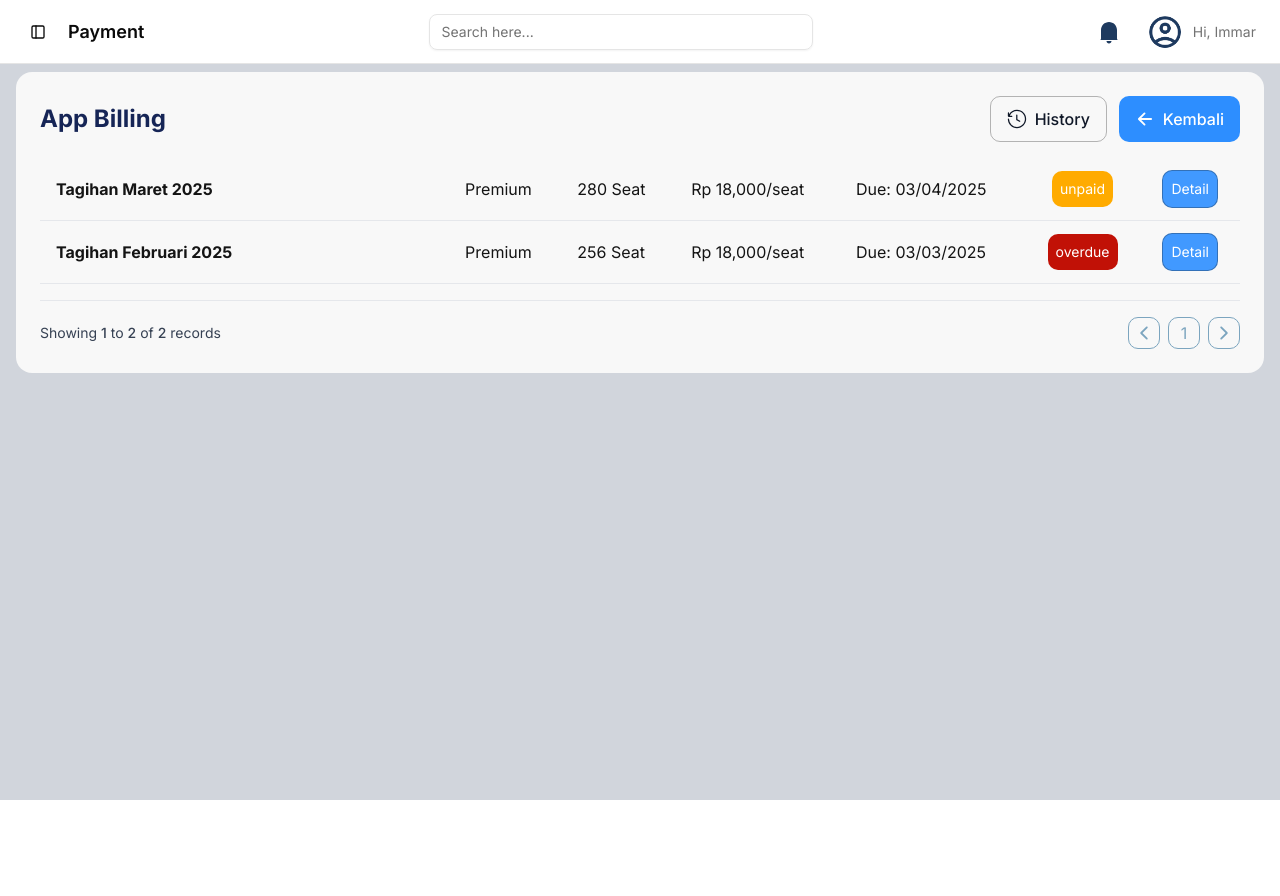
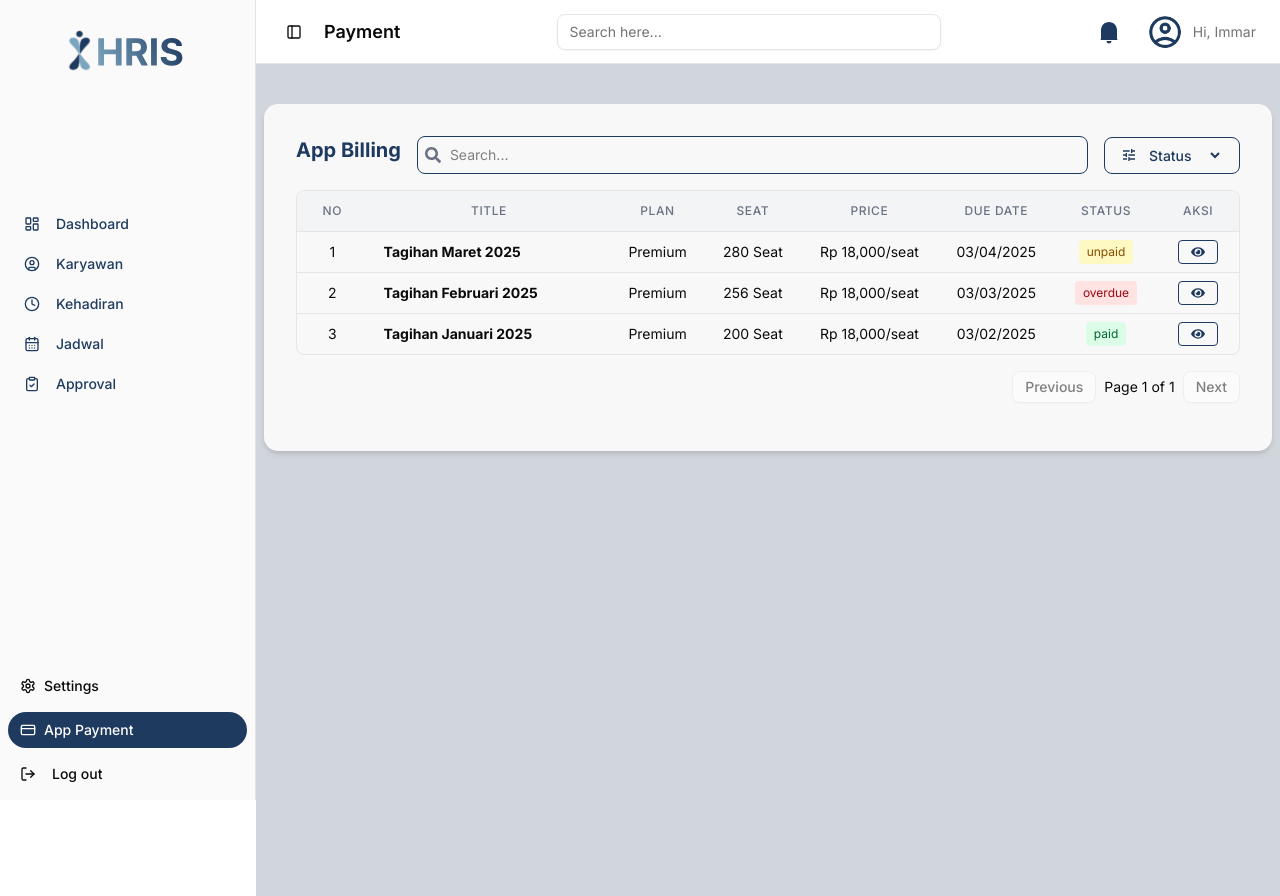
Before and after one commit to ImmarGaneru/CMLABS-HRIS-Frontend, a Next.js app: page /payment in a window 1280 px wide. Before the commit the page ends 800 px from the top, so only its background shows below. Built offline with nearby package versions, Linux system fonts and the light colour scheme.

Commit message:
Fixing: - Generalization on payment page

```diff
--- a/src/app/component/Layout.tsx
+++ /dev/null
@@ -1,16 +0,0 @@
-import React from "react";
-
-type LayoutProps = {
-  children: React.ReactNode;
-  pageId: string;
-};
-
-export default function Layout({ children, pageId }: LayoutProps) {
-  return (
-    <div id={pageId}>
-      <header>Header</header>
-      <main>{children}</main>
-      <footer>Footer</footer>
-    </div>
-  );
-}
--- a/src/app/payment/component_payment/billing.tsx
+++ b/src/app/payment/component_payment/billing.tsx
@@ -1,11 +1,18 @@
 'use client';
-import { GoHistory } from "react-icons/go";
-import { IoArrowBackOutline } from "react-icons/io5";
-import { IoIosArrowBack, IoIosArrowForward } from "react-icons/io";
 import { useRouter } from 'next/navigation';
-import { useState } from 'react';
+import { useState, useMemo } from 'react';
+import { DataTable } from "@/components/Datatable";
+import DataTableHeader from "@/components/DatatableHeader";
+import { ColumnDef } from "@tanstack/react-table";
+import { FaEye } from "react-icons/fa";
 
-interface Bill {
+export default function BillList() {
+    const router = useRouter();
+    const [showHistory, setShowHistory] = useState(false);
+    const [filterText, setFilterText] = useState("");
+    const [filterStatus, setFilterStatus] = useState("");
+
+    type Bill = {
         id: string;
         title: string;
         plan: string;
@@ -13,13 +20,113 @@ interface Bill {
         price: number;
         dueDate: string;
         status: 'unpaid' | 'paid' | 'overdue';
-}
+    };
 
-export default function BillList(){
-    const router = useRouter();
-    const [showHistory, setShowHistory] = useState(false);
+    const statusFilters = [
+        { label: 'Unpaid', value: 'unpaid' },
+        { label: 'Paid', value: 'paid' },
+        { label: 'Overdue', value: 'overdue' },
+    ];
 
-    const bills: Bill[] = [
+    const billColumns = useMemo<ColumnDef<Bill>[]>(
+        () => [
+            {
+                id: "No",
+                header: "No",
+                cell: ({ row }) => (
+                    <div className="flex justify-center">
+                        {row.index + 1}
+                    </div>
+                ),
+                size: 60,
+            },
+            {
+                accessorKey: "title",
+                header: "Title",
+                cell: info => (
+                    <div className="truncate w-[200px] font-bold">
+                        {info.getValue() as string}
+                    </div>
+                ),
+            },
+            {
+                accessorKey: "plan",
+                header: "Plan",
+                cell: info => (
+                    <div className="flex justify-center">
+                        {info.getValue() as string}
+                    </div>
+                ),
+            },
+            {
+                accessorKey: "seat",
+                header: "Seat",
+                cell: info => (
+                    <div className="flex justify-center">
+                        {info.getValue() as number} Seat
+                    </div>
+                ),
+            },
+            {
+                accessorKey: "price",
+                header: "Price",
+                cell: info => (
+                    <div className="flex justify-center">
+                        Rp {(info.getValue() as number).toLocaleString()}/seat
+                    </div>
+                ),
+            },
+            {
+                accessorKey: "dueDate",
+                header: "Due Date",
+                cell: info => (
+                    <div className="flex justify-center">
+                        {info.getValue() as string}
+                    </div>
+                ),
+            },
+            {
+                accessorKey: "status",
+                header: "Status",
+                cell: info => {
+                    const status = info.getValue() as string;
+                    const statusStyle: Record<string, string> = {
+                        "paid": "bg-green-100 text-green-800",
+                        "overdue": "bg-red-100 text-red-800",
+                        "unpaid": "bg-yellow-100 text-yellow-800",
+                    };
+                    return (
+                        <div className="flex justify-center">
+                            <span className={`px-2 py-1 text-xs rounded ${statusStyle[status] ?? "bg-gray-100 text-gray-800"}`}>
+                                {status}
+                            </span>
+                        </div>
+                    );
+                },
+            },
+            {
+                id: "actions",
+                header: "Aksi",
+                cell: ({ row }) => {
+                    const data = row.original;
+                    return (
+                        <div className="flex gap-2 justify-center">
+                            <button
+                                title="Detail"
+                                onClick={() => handleViewInvoice(data)}
+                                className={"border border-[#1E3A5F] px-3 py-1 rounded text-[#1E3A5F] bg-[#f8f8f8]"}
+                            >
+                                <FaEye />
+                            </button>
+                        </div>
+                    );
+                },
+            },
+        ],
+        []
+    );
+
+    const dummyData: Bill[] = [
         {
             id: 'INV-001',
             title: 'Tagihan Maret 2025',
@@ -49,113 +156,43 @@ export default function BillList(){
         }
     ];
 
-    const handleViewInvoice = (invoiceId: string, title: string, plan: string, seat: number, price: number, dueDate: string, status: string) => {
-        const data = {
-            id: invoiceId,
-            title,
-            plan,
-            seat,
-            price,
-            dueDate,
-            status,
-            amount: seat * price
+    const handleViewInvoice = (data: Bill) => {
+        const invoiceData = {
+            ...data,
+            amount: data.seat * data.price
         };
-        router.push(`/payment/invoice?data=${encodeURIComponent(JSON.stringify(data))}`);
+        router.push(`/payment/invoice?data=${encodeURIComponent(JSON.stringify(invoiceData))}`);
     };
 
-    const filteredBills = bills.filter(bill =>
-        showHistory ? bill.status === 'paid' : bill.status !== 'paid'
-    );
+    // Filter data based on search text, status and history toggle
+    const filteredData = useMemo(() => {
+        return dummyData.filter((item) => {
+            const matchesSearch = item.title.toLowerCase().includes(filterText.toLowerCase()) ||
+                                item.plan.toLowerCase().includes(filterText.toLowerCase());
+            const matchesStatus = !filterStatus || item.status === filterStatus;
+            return matchesSearch && matchesStatus;
+        });
+    }, [filterText, filterStatus, showHistory]);
 
-    return(
-        <div className="flex flex-col px-6 py-6 gap-4 w-full h-fit bg-[#F8F8F8] rounded-2xl">
-            {/* Bill header */}
-            <div className="flex flex-row w-full items-center justify-between">
-                <h3 className="text-2xl font-bold text-blue-950">
-                    {showHistory ? 'Payment History' : 'App Billing'}
-                </h3>
-                {/* button container */}
-                <div className="flex flex-row gap-3">
-                    <button
-                        onClick={() => setShowHistory(!showHistory)}
-                        className={`flex items-center justify-center gap-2 ${
-                            showHistory
-                                ? 'bg-[#2D8EFF] hover:bg-[#2D8EFF]/90 text-white'
-                                : 'hover:bg-gray-200 text-gray-900'
-                        } px-4 py-2.5 rounded-lg border border-[#141414]/30 transition-colors`}
-                    >
-                        <GoHistory size={20}/>
-                        <span className="font-medium">{showHistory ? 'History' : 'History'}</span>
-                    </button>
-                    <button
-                        onClick={() => router.push('/dashboard')}
-                        className="flex items-center justify-center gap-2 bg-[#2D8EFF] hover:bg-[#2D8EFF]/90 text-white px-4 py-2.5 rounded-lg border-[#141414]/30 transition-colors"
-                    >
-                        <IoArrowBackOutline size={20}/>
-                        <span className="font-medium">Kembali</span>
-                    </button>
-                </div>
-            </div>
-            {/* Table Bill field data */}
-            <div className="flex-1 overflow-auto">
-                <table className="w-full border-collapse">
-                    <tbody>
-                        {filteredBills.map((bill) => (
-                            <tr key={bill.id} className="border-b border-gray-200 hover:bg-gray-50 transition-colors">
-                                <td className="px-4 py-3 text-[#141414] text-[16px] font-bold min-w-[360px]">{bill.title}</td>
-                                <td className="px-4 py-3 text-[#141414] text-[16px]">{bill.plan}</td>
-                                <td className="px-4 py-3 text-[#141414] text-[16px]">{bill.seat} Seat</td>
-                                <td className="px-4 py-3 text-[#141414] text-[16px]">Rp {bill.price.toLocaleString()}/seat</td>
-                                <td className="px-4 py-3 text-[#141414] text-[16px]">Due: {bill.dueDate}</td>
-                                <td className="px-4 py-3 text-center">
-                                    <span className={`px-2 py-2 text-white rounded-lg text-sm inline-block ${
-                                        bill.status === 'paid' ? 'bg-[#257047]' :
-                                        bill.status === 'overdue' ? 'bg-[#C11106]' :
-                                        'bg-[#FFAB00]'
-                                    }`}>
-                                        {bill.status}
-                                    </span>
-                                </td>
-                                <td className="px-4 py-3 text-center">
-                                    <button
-                                        onClick={() => handleViewInvoice(
-                                            bill.id,
-                                            bill.title,
-                                            bill.plan,
-                                            bill.seat,
-                                            bill.price,
-                                            bill.dueDate,
-                                            bill.status
-                                        )}
-                                        className={`px-2 py-2 ${
-                                            bill.status === 'paid'
-                                                ? 'bg-gray-400'
-                                                : 'bg-[#2D8EFF]/90 hover:bg-[#2D8EFF]'
-                                        } text-white rounded-lg text-sm border border-[#141414]/30`}
-                                    >
-                                        Detail
-                                    </button>
-                                </td>
-                            </tr>
-                        ))}
-                    </tbody>
-                </table>
-            </div>
-            {/* Pagination */}
-            <div className="flex items-center justify-between border-t border-gray-200 pt-4">
-                <div className="text-sm text-gray-700">
-                    Showing <span className="font-medium">1</span> to <span className="font-medium">{filteredBills.length}</span> of <span className="font-medium">{filteredBills.length}</span> records
-                </div>
-                <div className="flex items-center gap-2">
-                    <button className="flex items-center justify-center w-8 h-8 border border-[#7CA5BF] rounded-lg text-[#7CA5BF] hover:bg-[#7CA5BF] hover:text-white transition-colors">
-                        <IoIosArrowBack size={20}/>
-                    </button>
-                    <button className="flex items-center justify-center w-8 h-8 border border-[#7CA5BF] rounded-lg text-[#7CA5BF] hover:bg-[#7CA5BF] hover:text-white transition-colors">
-                        1
-                    </button>
-                    <button className="flex items-center justify-center w-8 h-8 border border-[#7CA5BF] rounded-lg text-[#7CA5BF] hover:bg-[#7CA5BF] hover:text-white transition-colors">
-                        <IoIosArrowForward size={20}/>
-                    </button>
+    return (
+        <div className="min-h-screen flex flex-col gap-4">
+            <div className="bg-[#f8f8f8] rounded-xl p-8 shadow-md mt-6">
+                <div className="flex justify-between items-center mb-4 gap-4 flex-wrap">
+                    <DataTableHeader
+                        title={showHistory ? 'Payment History' : 'App Billing'}
+                        hasSearch={true}
+                        hasSecondFilter={true}
+                        hasHistoryToggle={true}
+                        hasExport={true}
+                        hasImport={true}
+                        hasAdd={true}
+                        searchValue={filterText}
+                        onSearch={setFilterText}
+                        secondFilterValue={filterStatus}
+                        onSecondFilterChange={setFilterStatus}
+                        secondFilterOptions={statusFilters}
+                    />
+                    <DataTable columns={billColumns} data={filteredData}/>
                 </div>
             </div>
         </div>
--- a/src/app/payment/component_payment/invoice.tsx
+++ b/src/app/payment/component_payment/invoice.tsx
@@ -2,6 +2,7 @@
 import { useState, useEffect } from 'react';
 import { IoArrowBackOutline } from "react-icons/io5";
 import { useSearchParams } from 'next/navigation';
+import Button from '@/components/Button';
 
 interface InvoiceData {
     id: string;
@@ -85,10 +86,10 @@ export default function Invoice() {
             {/* Header */}
             <div className="flex flex-row w-full items-center justify-between">
                 <h3 className="text-2xl font-bold text-blue-950">Invoice Details</h3>
-                <button onClick={() => window.history.back()} className="flex items-center justify-center gap-2 bg-[#2D8EFF] hover:bg-[#2D8EFF]/90 text-white px-4 py-2.5 rounded-lg border-[#141414]/30 transition-colors">
+                <Button onClick={() => window.history.back()} variant='redirectButton'>
                     <IoArrowBackOutline size={20}/>
                     <span className="font-medium">Kembali</span>
-                </button>
+                </Button>
             </div>
 
             {/* Invoice Details */}
--- a/src/app/payment/invoice/page.tsx
+++ b/src/app/payment/invoice/page.tsx
@@ -3,7 +3,7 @@ import Invoice from '@/app/payment/component_payment/invoice';
 
 export default function InvoicePage() {
     return (
-        <div className="bg-gray-300 px-4 py-8">
+        <div className="px-2 py-4">
             <Invoice />
         </div>
     );
--- a/src/app/payment/page.tsx
+++ b/src/app/payment/page.tsx
@@ -4,7 +4,7 @@ import BillList from "./component_payment/billing";
 
 export default function PaymentPage(){
     return(
-        <section className="bg-gray-300 flex flex-col px-4 py-2 gap-6 w-full h-fit">
+        <section className="flex flex-col px-2 py-4 gap-6 w-full h-fit">
             {/* Halaman Billing*/}
             <BillList/>
         </section>
--- a/src/components/DatatableHeader.tsx
+++ b/src/components/DatatableHeader.tsx
@@ -6,6 +6,7 @@ import {
   FaPlusCircle,
   FaCloudUploadAlt,
   FaCloudDownloadAlt,
+  FaHistory
 } from 'react-icons/fa';
 import { MdTune } from "react-icons/md";
 
@@ -21,6 +22,7 @@ type DataTableHeaderProps = {
   hasImport?: boolean;
   hasAdd?: boolean;
   hasSecondFilter?: boolean;
+  hasHistoryToggle?: boolean;
 
   // Handlers (only needed if feature is enabled)
   onSearch?: (value: string) => void;
@@ -30,12 +32,14 @@ type DataTableHeaderProps = {
   onExport?: () => void;
   onImport?: (e: React.ChangeEvent<HTMLInputElement>) => void;
   onAdd?: () => void;
+  onHistoryToggle?: () => void;
 
   // State values
   searchValue?: string;
   filterValue?: string;
   secondFilterValue?: string;
   dateFilterValue?: string;
+  showHistory?: boolean;
 
   // Custom filter options
   filterOptions?: FilterOption[];
@@ -51,6 +55,7 @@ const DataTableHeader: React.FC<DataTableHeaderProps> = ({
   hasExport = true,
   hasImport = true,
   hasAdd = true,
+  hasHistoryToggle = false,
   onSearch,
   onFilterChange,
   onSecondFilterChange,
@@ -58,10 +63,12 @@ const DataTableHeader: React.FC<DataTableHeaderProps> = ({
   onExport,
   onImport,
   onAdd,
+  onHistoryToggle,
   searchValue = '',
   filterValue = '',
   secondFilterValue = '',
   dateFilterValue = '',
+  showHistory = false,
   filterOptions,
   secondFilterOptions,
 }) => {
@@ -86,6 +93,20 @@ const DataTableHeader: React.FC<DataTableHeaderProps> = ({
 
       {/* Action Buttons Container */}
       <div className="flex items-center gap-2">
+        {/* History Toggle Button */}
+        {hasHistoryToggle && onHistoryToggle && (
+          <Button variant="tableFeatureButton">
+            <FaHistory size={16} />
+            <span className="font-medium">{showHistory ? 'Current' : 'History'}</span>
+            <input
+              type="checkbox"
+              checked={showHistory}
+              onChange={onHistoryToggle}
+              className="hidden"
+            />
+          </Button>
+        )}
+
         {/* Date Filter */}
         {hasDateFilter && onDateFilterChange && (
           <Button variant="tableFeatureButton">
--- a/src/components/Layout2.tsx
+++ b/src/components/Layout2.tsx
@@ -19,11 +19,8 @@ export default function Layout2({ children }: { children: React.ReactNode }) {
             pathname.startsWith("/dashboard")||
             pathname.startsWith("/employee") ||
             pathname.startsWith("/jadwal") ||
-            pathname.startsWith("/approval")
-    }
-
-    const usesNavBar = () => {
-        return pathname.startsWith("/payment")
+            pathname.startsWith("/approval") ||
+            pathname.startsWith("/payment")
     }
 
     // Handle special layout for lupa_password and link_expired
@@ -60,22 +57,6 @@ export default function Layout2({ children }: { children: React.ReactNode }) {
         )
     }
 
-    if (usesNavBar()){
-        return(
-            <SidebarProvider>
-                <Head>
-                    <link rel="icon" href="/favicon.ico" />
-                </Head>
-                <div className="flex-1 flex flex-col bg-gray-300">
-                    <Navbar3 />
-                    <div className="flex-1">
-                        <main>{children}</main>
-                    </div>
-                </div>
-            </SidebarProvider>
-        )
-    }
-
     // Default layout with Navbar and Footer
     return (
         <>
--- a/src/components/SidebarApp.tsx
+++ b/src/components/SidebarApp.tsx
@@ -11,6 +11,7 @@ import {
     Clock,
     CalendarDays,
     ClipboardCheck,
+    CreditCard,
 } from "lucide-react";
 import { Button } from "./ui/button";
 import {
@@ -23,6 +24,7 @@ import {
     SidebarMenuButton, SidebarFooter, SidebarHeader,
 } from "@/components/ui/sidebar";
 import Image from "next/image";
+import { useRouter } from "next/navigation";
 
 const sidebarNavItems = [
     {
@@ -54,6 +56,7 @@ const sidebarNavItems = [
 
 export function SidebarApp() {
     const pathname = usePathname();
+    const router = useRouter();
 
     return (
         <Sidebar>
@@ -92,18 +95,26 @@ export function SidebarApp() {
                     href="/settings"
                     className={cn(
                         "flex items-center rounded-lg px-3 py-2 text-sm font-medium hover:bg-accent hover:text-accent-foreground",
-                        pathname === "/settings" ? "bg-accent" : "transparent"
+                        pathname === "/settings" ? "bg-[#1E3A5F] text-white rounded-full" : "transparent"
                     )}
                 >
                     <Settings className="mr-2 h-4 w-4"/>
                     <span>Settings</span>
                 </Link>
+                <Link
+                    href="/payment"
+                    className={cn(
+                        "flex items-center rounded-lg px-3 py-2 text-sm font-medium hover:bg-accent hover:text-accent-foreground",
+                        pathname === "/payment" ? "bg-[#1E3A5F] text-white rounded-full" : "transparent"
+                    )}
+                >
+                    <CreditCard className="mr-2 h-4 w-4"/>
+                    <span>App Payment</span>
+                </Link>
                 <Button
                     variant="ghost"
                     className="w-full justify-start"
-                    onClick={() => {
-
-                    }}
+                    onClick={() => {router.push("/")}}
                 >
                     <LogOut className="mr-2 h-4 w-4"/>
                     Log out
```
Lines whose indentation alone changed are shown as unchanged.
